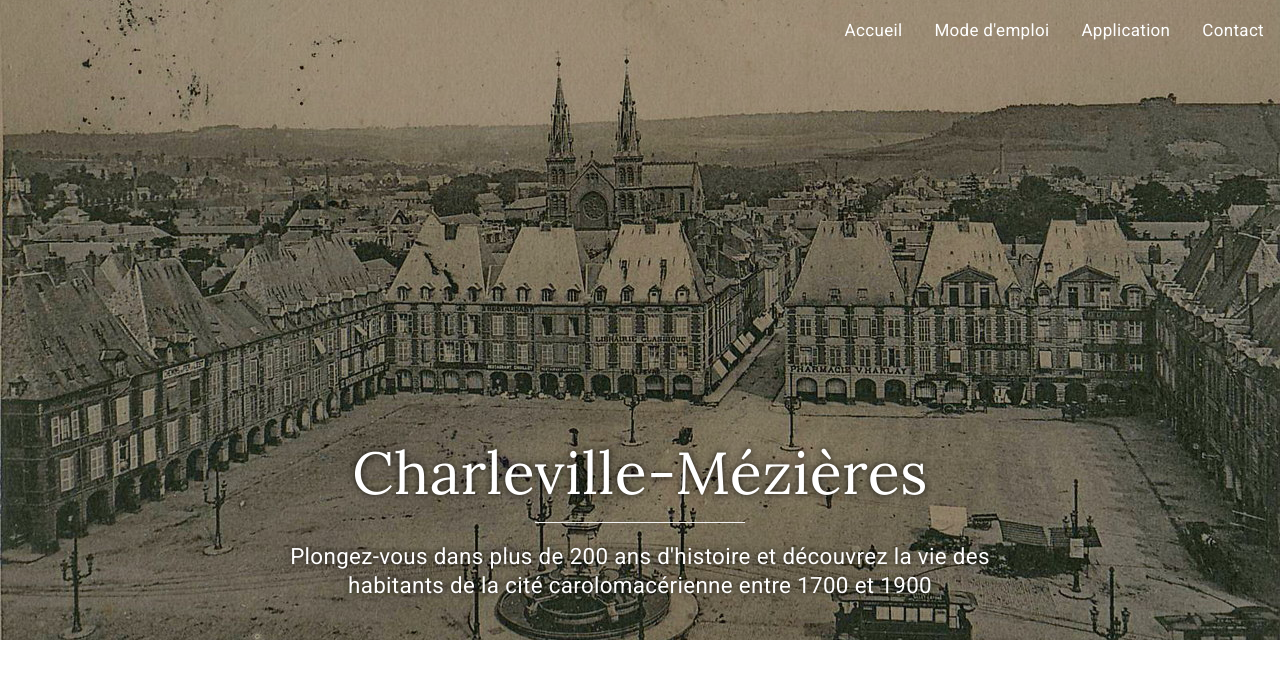
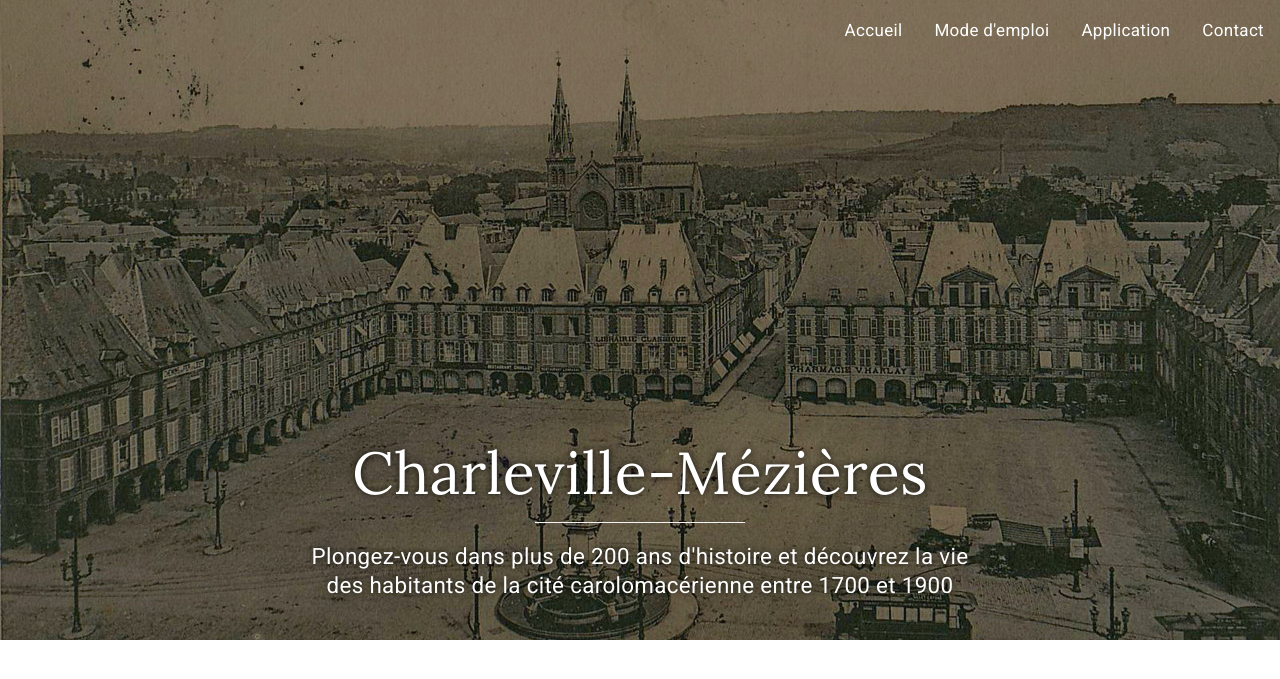
Before and after one commit to Grognard-dev/projethistorique, a PHP site: page / in a window 1280 px wide. Shown: the top 679 px of the page. Run offline with PHP 8.4, Linux system fonts and the light colour scheme; some libraries are stand-ins or nearby versions.

Commit message:
22/03/20 Changement de couleur header

```diff
--- a/css/style.css
+++ b/css/style.css
@@ -72,7 +72,7 @@
 
 header {
     background-image: url(../ressources/img/placeDucale.jpg);
-    background-color: #1717176b;
+    background-color: #1717178f;
     height: 300px;
     background-position-y: bottom;
     background-repeat: no-repeat;
@@ -86,7 +86,7 @@
 }
 
 h1 {
-    font-size: 2.2em;
+    font-size: 1.9em;
 }
 
 header hr {
@@ -100,6 +100,7 @@
     font-size: 1em;
     padding-right: 15px;
     padding-left: 15px;
+    line-height: 1.25em;
 }
 
 
@@ -114,7 +115,6 @@
 
     header p {
         margin: 0px 90px;
-        line-height: 1.25em;
     }
 }
 
@@ -180,7 +180,7 @@
     }
 
     header p {
-        margin: 0px 230px;
+        margin: 0px 18vw;
         font-size: 1.4em;
         padding: 0px 60px;
         line-height: 1.30em;
```
